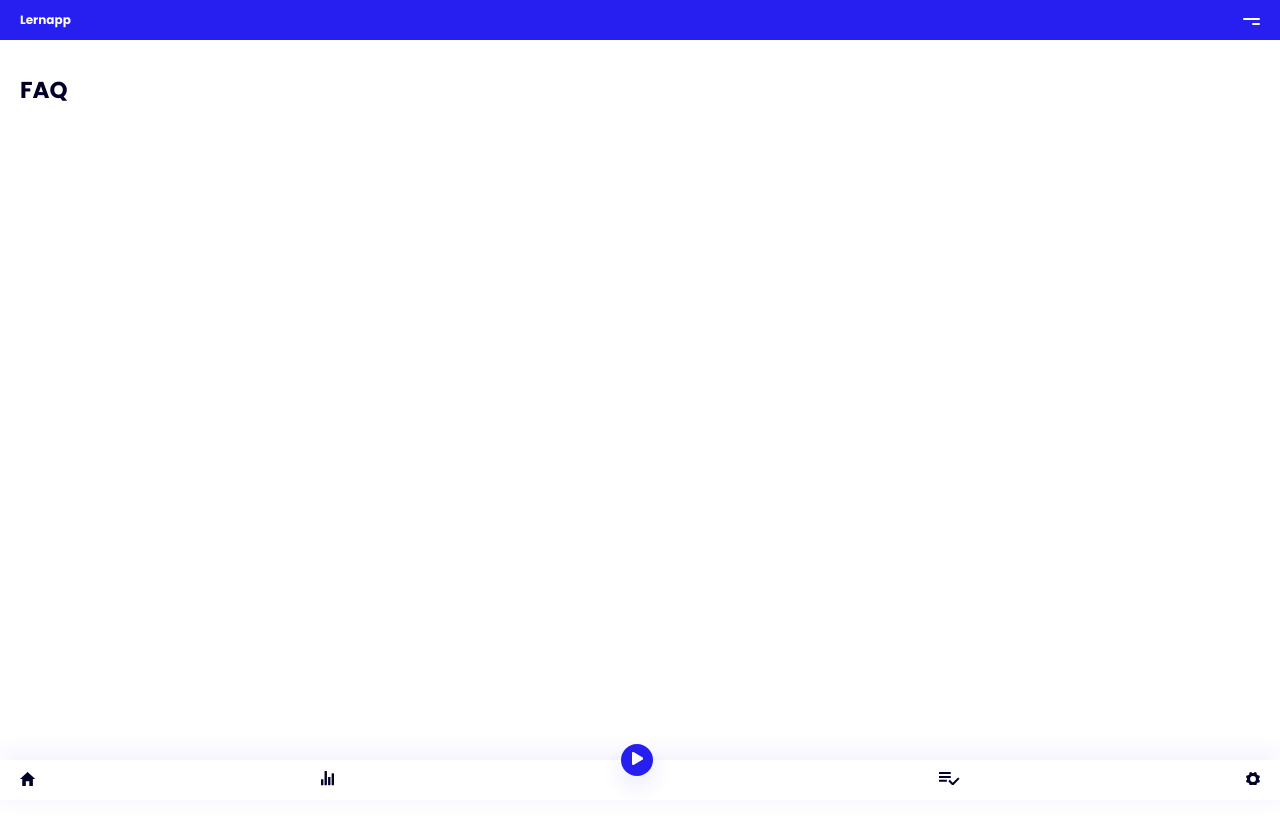
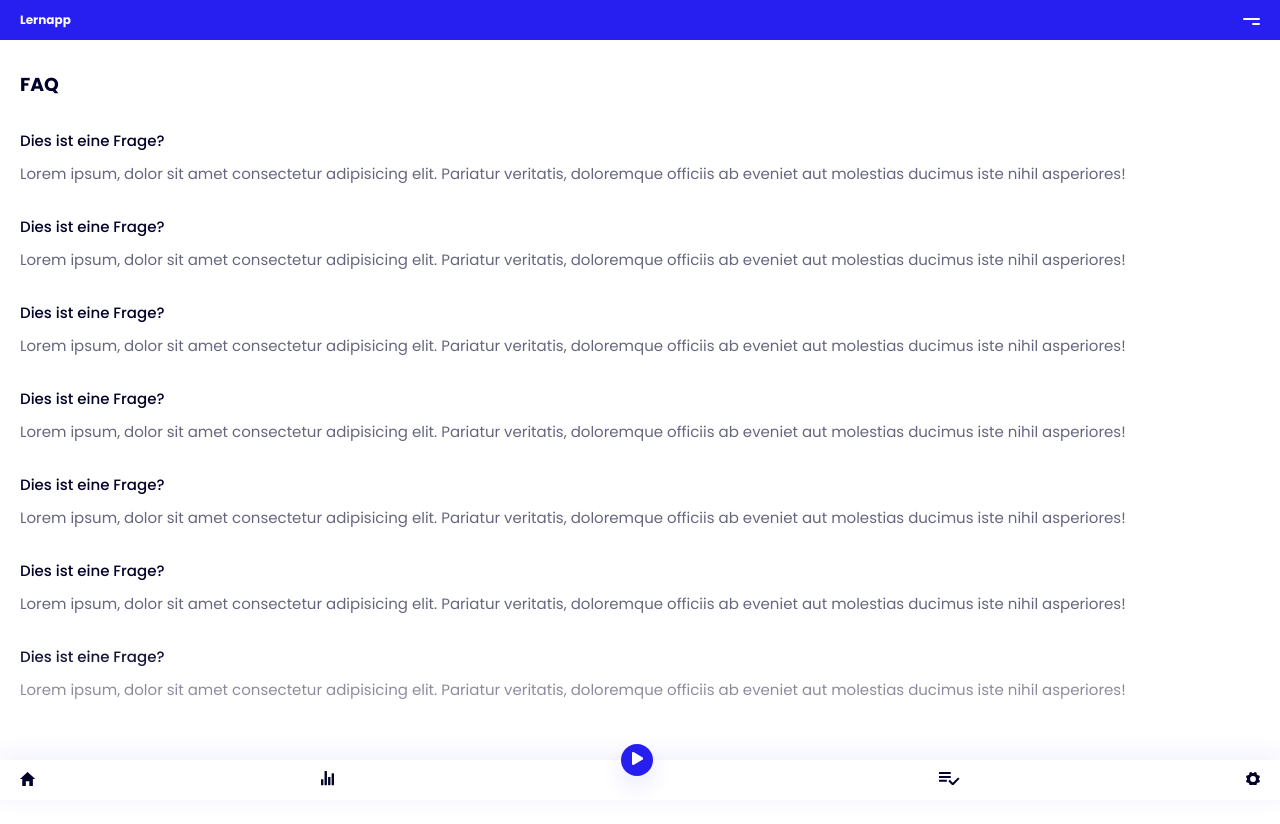
Before and after one commit to FabianKostenzer/diplomarbeit, a Vue app: page /#/faq in a window 1280 px wide. Shown: the top 824 px of the page. Before the commit the page ends 800 px from the top, so only its background shows below. Built offline with nearby package versions, Linux system fonts and the light colour scheme; no server answers.

Commit message:
feat: Added Impressum and FAQ

```diff
--- a/src/views/FAQ.vue
+++ b/src/views/FAQ.vue
@@ -1,6 +1,49 @@
 <template>
-  <section class="page" id="home">
-    <h1>FAQ</h1>
+  <section class="page scroll-fade" id="FAQ">
+    <h2>FAQ</h2>
+
+    <p class="question">Dies ist eine Frage?</p>
+    <p class="answer">
+      Lorem ipsum, dolor sit amet consectetur adipisicing elit. Pariatur
+      veritatis, doloremque officiis ab eveniet aut molestias ducimus iste nihil
+      asperiores!
+    </p>
+    <p class="question">Dies ist eine Frage?</p>
+    <p class="answer">
+      Lorem ipsum, dolor sit amet consectetur adipisicing elit. Pariatur
+      veritatis, doloremque officiis ab eveniet aut molestias ducimus iste nihil
+      asperiores!
+    </p>
+    <p class="question">Dies ist eine Frage?</p>
+    <p class="answer">
+      Lorem ipsum, dolor sit amet consectetur adipisicing elit. Pariatur
+      veritatis, doloremque officiis ab eveniet aut molestias ducimus iste nihil
+      asperiores!
+    </p>
+    <p class="question">Dies ist eine Frage?</p>
+    <p class="answer">
+      Lorem ipsum, dolor sit amet consectetur adipisicing elit. Pariatur
+      veritatis, doloremque officiis ab eveniet aut molestias ducimus iste nihil
+      asperiores!
+    </p>
+    <p class="question">Dies ist eine Frage?</p>
+    <p class="answer">
+      Lorem ipsum, dolor sit amet consectetur adipisicing elit. Pariatur
+      veritatis, doloremque officiis ab eveniet aut molestias ducimus iste nihil
+      asperiores!
+    </p>
+    <p class="question">Dies ist eine Frage?</p>
+    <p class="answer">
+      Lorem ipsum, dolor sit amet consectetur adipisicing elit. Pariatur
+      veritatis, doloremque officiis ab eveniet aut molestias ducimus iste nihil
+      asperiores!
+    </p>
+    <p class="question">Dies ist eine Frage?</p>
+    <p class="answer">
+      Lorem ipsum, dolor sit amet consectetur adipisicing elit. Pariatur
+      veritatis, doloremque officiis ab eveniet aut molestias ducimus iste nihil
+      asperiores!
+    </p>
   </section>
 </template>
 
@@ -10,4 +53,17 @@ export default {
 }
 </script>
 
-<style lang="scss"></style>
+<style lang="scss">
+#FAQ {
+  @include text-style(regular, medium, 23px);
+  padding-bottom: $whitespace-scroll;
+
+  .question {
+    margin: 30px 0 10px;
+  }
+  .answer {
+    font-weight: font-weight(regular);
+    opacity: 0.6;
+  }
+}
+</style>
--- a/src/views/Impressum.vue
+++ b/src/views/Impressum.vue
@@ -1,6 +1,62 @@
 <template>
-  <section class="page" id="home">
-    <h1>Impressum</h1>
+  <section class="page" id="Impressum">
+    <h2>Impressum</h2>
+    <p>
+      Informationspflicht laut §5 E-Commerce Gesetz, §14 Unternehmensgesetzbuch,
+      §63 Gewerbeordnung und Offenlegungspflicht laut §25 Mediengesetz.<br /><br />
+
+      Fabian Kostenzer<br />
+      FRAX 513<br />
+      6232 Münster<br />
+      Österreich<br /><br />
+
+      Tel.: 0650/3836370<br />
+      E-Mail: fabian.kostenzer@gmail.com<br /><br />
+
+      Matthias Bucher<br />
+      Rudolf Ostermann Weg 18c<br />
+      6175 Kematen<br />
+      Österreich<br /><br />
+
+      Tel.: 0664/3958767<br />
+      E-Mail: matthias.bucher@gmail.com<br /><br />
+
+      Quelle: Erstellt mit dem Impressum Generator von firmenwebseiten.at in
+      Kooperation mit pressefeuer.at<br /><br />
+
+      EU-Streitschlichtung<br />
+      Angaben zur Online-Streitbeilegung: Verbraucher haben die Möglichkeit,
+      Beschwerden an die OnlineStreitbeilegungsplattform der EU zu richten:
+      https://ec.europa.eu/consumers/odr/main/index.cfm?event=main.home2.show&lng=DE.
+      Sie können allfällige Beschwerde auch an die oben angegebene
+      E-Mail-Adresse richten.<br /><br />
+
+      Haftung für Inhalte dieser Webseite<br />
+      Ich entwickle die Inhalte dieser Webseite ständig weiter und bemühe mich
+      korrekte und aktuelle Informationen bereitzustellen. Leider kann ich keine
+      Haftung für die Korrektheit aller Inhalte auf dieser Webseite übernehmen,
+      speziell für jene die seitens Dritter bereitgestellt wird. Sollten Ihnen
+      problematische oder rechtswidrige Inhalte auffallen, bitte ich Sie mich
+      umgehend zu kontaktieren, Sie finden die Kontaktdaten im Impressum.<br /><br />
+
+      Haftung für Links auf dieser Webseite<br />
+      Meine Webseite enthält Links zu anderen Webseiten für deren Inhalt ich
+      nicht verantwortlich bin. Wenn Ihnen rechtswidrige Links auf unserer
+      Webseite auffallen, bitte ich Sie mich zu kontaktieren, Sie finden die
+      Kontaktdaten im Impressum.<br /><br />
+
+      Urheberrechtshinweis<br />
+      Alle Inhalte dieser Webseite (Bilder, Fotos, Texte, Videos) unterliegen
+      dem Urheberrecht. Falls notwendig, werde ich die unerlaubte Nutzung von
+      Teilen der Inhalte meiner Seite rechtlich verfolgen.<br /><br />
+
+      Bildernachweis<br />
+      Die Bilder, Fotos und Grafiken auf dieser Webseite sind urheberrechtlich
+      geschützt.<br /><br />
+
+      Die Bilderrechte liegen bei den folgenden Erstellern:<br />
+      Fabian Kostenzer
+    </p>
   </section>
 </template>
 
@@ -10,4 +66,14 @@ export default {
 }
 </script>
 
-<style lang="scss"></style>
+<style lang="scss">
+#Impressum {
+  padding-bottom: $whitespace-scroll;
+
+  p {
+    @include text-style(regular, regular, 23px);
+    margin-top: 30px;
+    word-wrap: break-word;
+  }
+}
+</style>
```
